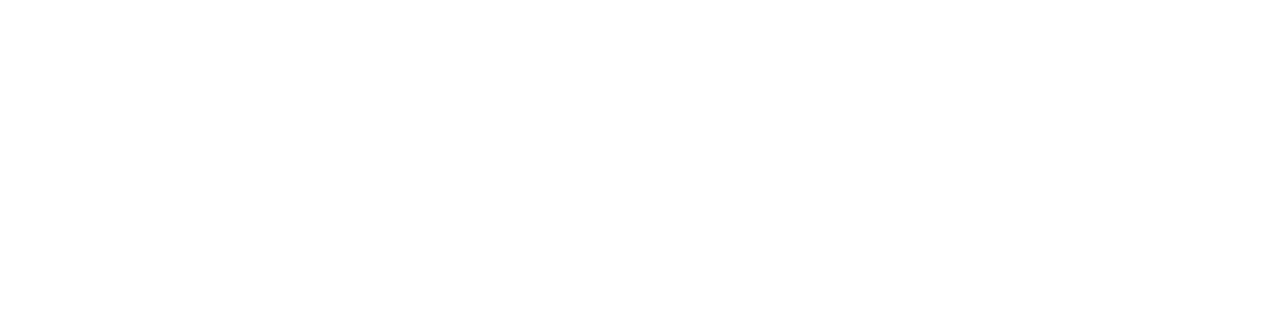
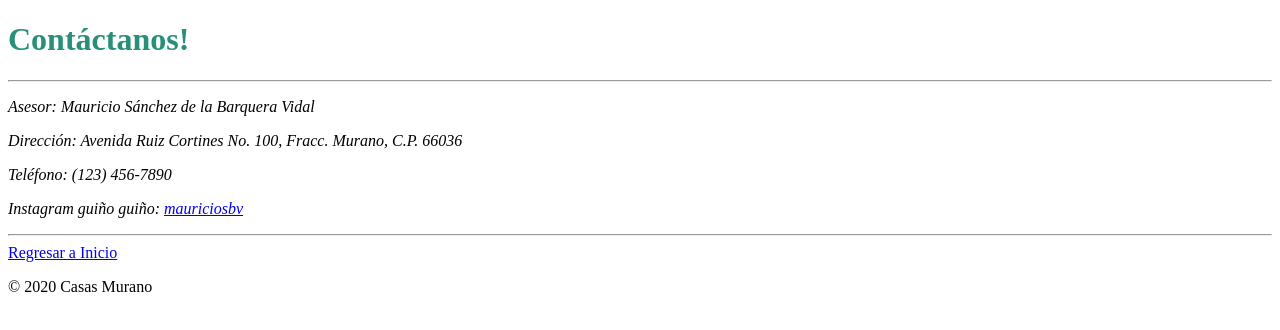
Before and after one commit to MauricioSBV/Fundamentos-de-desarrollo-Web, a plain HTML site: page contact.html in a window 1280 px wide. Drawn offline with Linux system fonts and the light colour scheme.

Commit message:
Cambie el archivo de amenidades por uno pa video y agregue info de contacto

```diff
--- a/contact.html
+++ b/contact.html
@@ -0,0 +1,27 @@
+<!DOCTYPE html>
+<html lang="es">
+<head>
+    <meta charset="UTF-8">
+    <meta name="viewport" content="width=device-width, initial-scale=1.0">
+    <title>Modelos</title>
+    <!-- Enlace a estilos CSS -->
+    <link rel="stylesheet" href="estilos.css">
+</head>
+
+<body>
+    <h1 class="titulo">Contáctanos!</h1>
+    <hr>
+    <section>
+        <address>
+            <p>Asesor: Mauricio Sánchez de la Barquera Vidal</p>
+            <p>Dirección:  Avenida Ruiz Cortines No. 100,
+            Fracc. Murano, C.P. 66036</p>
+            <p>Teléfono: (123) 456-7890</p>
+            <p>Instagram guiño guiño: <a href="https://www.instagram.com/tu_username/" target="_blank">mauriciosbv</a></p>
+        </address>
+    </section>
+    <hr>
+    <footer>
+        <a href="index.html">Regresar a Inicio</a>
+        <p>© 2020 Casas Murano</p>
+</body>
```
Also changed, not shown: index.html (+1 -1 lines), modelos.html (+2 -2 lines), video.html (added, +24 -0 lines), amenidades.html (deleted).
